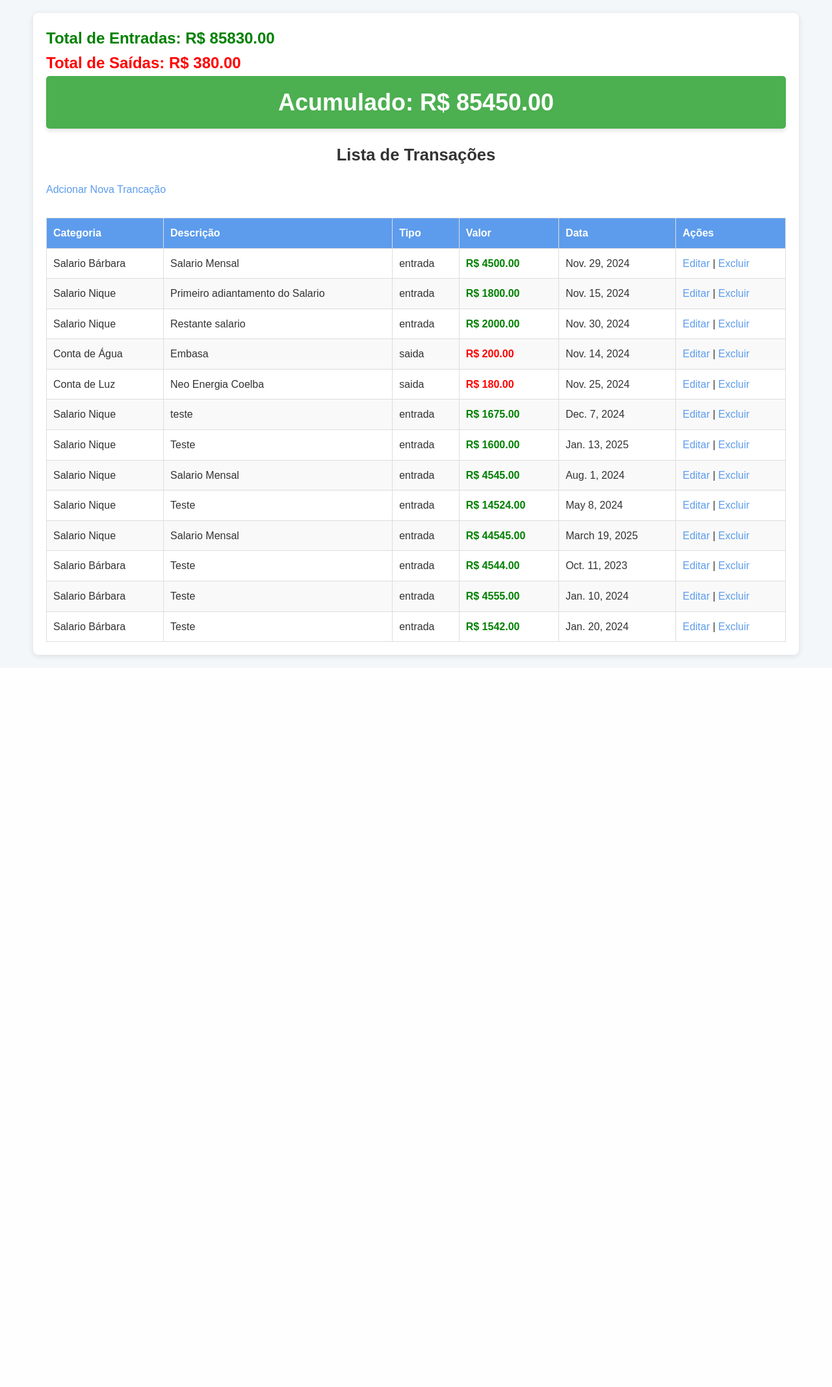
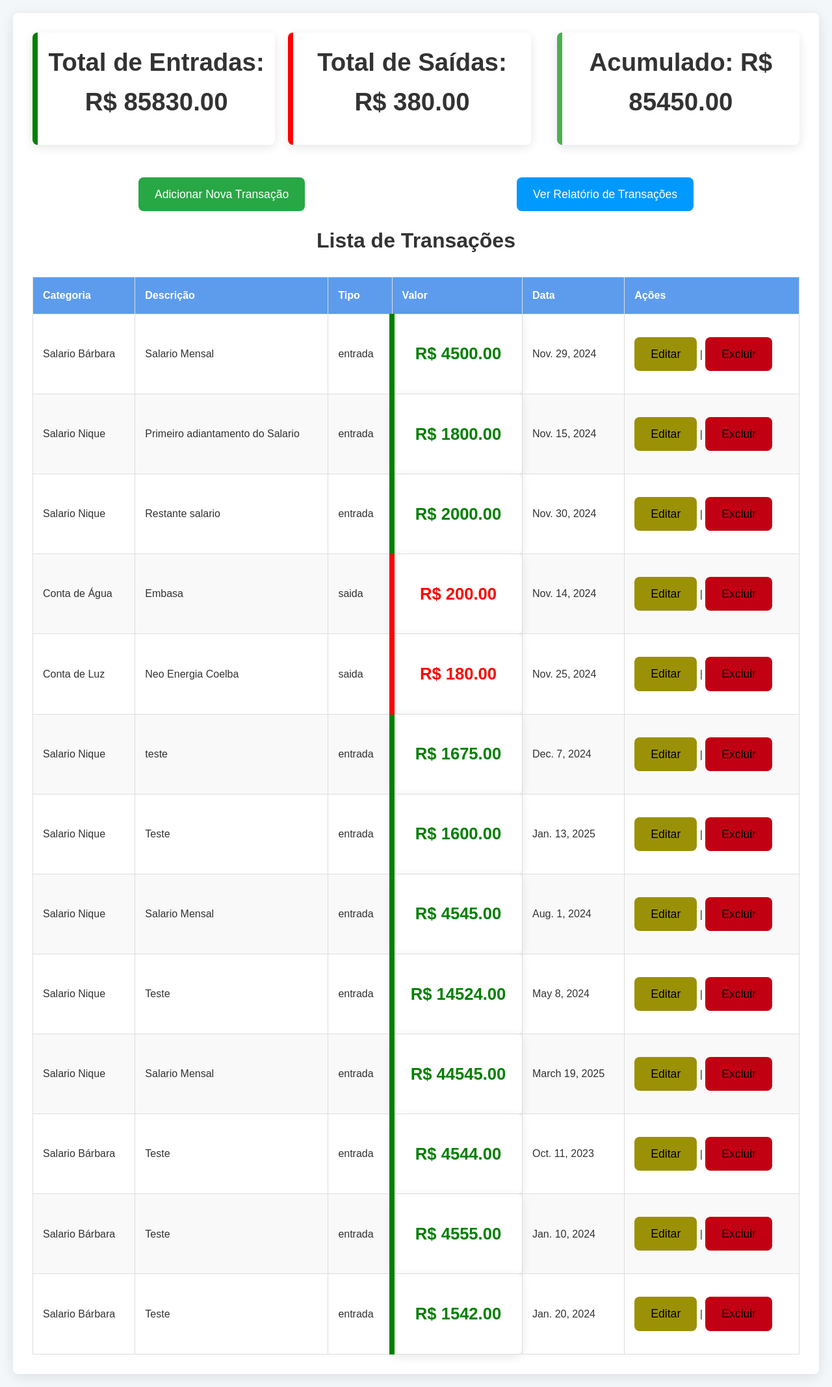
Before and after one commit to niquealisson/finance_app, a Django app: page / in a window 1280 px wide. Shown: the whole page at 65% size. Before the commit the page ends 1016 px from the top, so only its background shows below. Run offline with Django 5.2, Linux system fonts and the light colour scheme; a user stored in the database is signed in; data comes from the database, SQL or seed files in the repository; both versions use the stored data as it was after the commit.

Commit message:
Atualizaçoes em diversos

```diff
--- a/finances/static/finances/css/styles.css
+++ b/finances/static/finances/css/styles.css
@@ -14,89 +14,182 @@ body {
     padding: 20px;
 }
 
-/* Container principal com largura adaptável */
+/* Container principal */
+.right {
+    display: flex;
+    justify-content: space-between; /* Alinha os links nas extremidades esquerda e direita */
+    width: 100%; /* Garante que o contêiner ocupe toda a largura disponível */
+}
+
+.left-link {
+    color: #ffffff; /* Cor para o link da esquerda (pode ser alterada conforme desejado) */
+}
+
+.right-link {
+    color: #ffffff; /* Cor para o link da direita (pode ser alterada conforme desejado) */
+}
+
 .container {
     max-width: 1600px;
     margin: 0 auto;
-    padding: 20px;
+    padding: 30px;
     background-color: #fff;
     border-radius: 8px;
-    box-shadow: 0 2px 10px rgba(0, 0, 0, 0.1);
-    background-color: #ffffff;
+    box-shadow: 0 4px 20px rgba(0, 0, 0, 0.1);
 }
 
 /* Títulos */
-h1 {
-    font-size: 2rem;
+h1, h2, h3, p {
     color: #333;
     margin-bottom: 20px;
     text-align: center;
+    font-weight: 600;
 }
 
-/* Estilos para os formulários */
-form {
+/* Estilo para os blocos de totais */
+.totais-por-mes {
     display: flex;
-    flex-direction: column;
-    gap: 15px;
+    flex-wrap: wrap;
+    justify-content: space-between;
+    gap: 20px;
     margin-bottom: 30px;
 }
 
-/* Estilo dos campos de input e selects */
-input, select {
-    padding: 12px;
-    border: 1px solid #ccc;
-    border-radius: 4px;
-    font-size: 1rem;
-    width: 100%;
-    background-color: #f9f9f9;
+.totais-por-mes .card {
+    background-color: #ffffff;
+    border: none;
+    border-radius: 12px;
+    padding: 25px;
+    text-align: center;
+    box-shadow: 0 6px 15px rgba(0, 0, 0, 0.1);
+    transition: transform 0.3s ease, box-shadow 0.3s ease;
+    position: relative;
+    overflow: hidden;
+    flex: 1 1 calc(33.33% - 20px);
+    max-width: calc(33.33% - 20px);
+    margin-bottom: 20px;
 }
 
-input:focus, select:focus {
-    border-color: #5d9cec;
-    outline: none;
+.totais-por-mes .card:hover {
+    transform: translateY(-10px);
+    box-shadow: 0 8px 20px rgba(0, 0, 0, 0.2);
 }
 
-/* Botão */
-button {
-    padding: 12px;
-    background-color: #5d9cec;
-    color: white;
-    border: none;
-    border-radius: 4px;
-    font-size: 1rem;
-    cursor: pointer;
-    transition: background-color 0.3s ease;
+.totais-por-mes .card:before {
+    content: '';
+    position: absolute;
+    top: 0;
+    left: 0;
+    width: 100%;
+    height: 100%;
+    background: linear-gradient(120deg, rgba(93, 156, 236, 0.3), rgba(93, 156, 236, 0));
+    opacity: 0.4;
+    z-index: -1;
 }
 
-button:hover {
-    background-color: #4a8fd3;
+.totais-por-mes .card h3 {
+    margin-bottom: 10px;
+    font-size: 1.6rem;
+    color: #333;
 }
 
-/* Estilo para as listas */
-ul {
-    list-style-type: none;
-    padding: 0;
+.totais-por-mes .card .valor {
+    font-size: 2rem;
+    font-weight: bold;
+    color: #5d9cec;
 }
 
-ul li {
-    background-color: #fff;
-    padding: 12px;
-    margin-bottom: 10px;
-    border-radius: 4px;
-    border: 1px solid #ddd;
+/* Estilo para entradas e saídas em destaque */
+.secao-total {
+    display: flex;
+    justify-content: space-between;
+    gap: 20px;
+    margin-bottom: 30px;
 }
 
-/* Estilo para links */
-a {
-    color: #5d9cec;
-    text-decoration: none;
+.entrada, .saida, .total {
+    background-color: #ffffff;
+    border-radius: 8px;
+    padding: 15px;
+    text-align: center;
+    font-size: 1.6rem;
+    font-weight: bold;
+    box-shadow: 0 4px 15px rgba(0, 0, 0, 0.1);
+    transition: transform 0.3s ease;
+    flex: 1 1 calc(33.33% - 20px);
+    max-width: calc(33.33% - 20px);
 }
 
-a:hover {
-    text-decoration: underline;
+.entrada:hover, .saida:hover, .total:hover {
+    transform: translateY(-5px);
+    box-shadow: 0 6px 20px rgba(0, 0, 0, 0.2);
 }
 
-/* Estilo para as tabelas de transações */
+.entrada {
+    color: green;
+    border-left: 8px solid green;
+}
+
+.saida {
+    color: red;
+    border-left: 8px solid red;
+}
+
+.total {
+    color: #4CAF50;
+    border-left: 8px solid #4CAF50;
+}
+
+/* Botão de adicionar transação */
+a {
+    display: inline-block;
+    margin: 20px auto;
+    padding: 12px 25px;
+    color: rgb(0, 0, 0);
+    text-decoration: none;
+    border-radius: 8px;
+    transition: background-color 0.3s ease;
+    text-align: center;
+    font-size: 1.1rem;
+}
+
+/* Link da esquerda (Adicionar Nova Transação) */
+.left-link {
+    background-color: #28a745; /* Azul */
+}
+
+.left-link:hover {
+    background-color: #218838; /* Azul escuro para o hover */
+}
+
+/* Link da direita (Ver Relatório de Transações) */
+.right-link {
+    background-color: #0099ff; /* Verde */
+}
+
+.right-link:hover {
+    background-color: #0501ee; /* Verde escuro para o hover */
+}
+
+.edit-link {
+    background-color: #9b9107;
+}
+.edit-link:hover {
+    background-color: #ffee00;
+}
+
+.del-link{
+    background-color: #c20013;
+}
+.del-link:hover{
+    background-color: #ff3838;
+}
+.saida-link{
+    background-color: #c20013;
+}
+
+
+/* Estilo da tabela */
 table {
     width: 100%;
     border-collapse: collapse;
@@ -107,7 +200,6 @@ table th, table td {
     padding: 15px;
     border: 1px solid #ddd;
     text-align: left;
-    font-size: 1rem;
 }
 
 table th {
@@ -123,70 +215,35 @@ table tr:hover {
     background-color: #f1f1f1;
 }
 
-/* Estilo para o total da transação */
-.total {
-    background-color: #4CAF50;
-    color: white;
-    text-align: center;
-    padding: 12px;
-    margin-bottom: 20px;
-    font-size: 1.5rem;
-    font-weight: bold;
-    border-radius: 5px;
-    box-shadow: 0 4px 6px rgba(0, 0, 0, 0.1);
-}
-
-.total {
-    background-color: #4CAF50;
-    color: white;
-    text-align: center;
-    padding: 12px;
-    margin-bottom: 20px;
-    font-size: 1.5rem;
-    font-weight: bold;
-    border-radius: 5px;
-    box-shadow: 0 4px 6px rgba(0, 0, 0, 0.1);
-}
-
-/* Ajustes para entradas e saídas */
-.entrada {
+/* Estilo para valores */
+table td.entrada {
     color: green;
     font-weight: bold;
 }
 
-.saida {
+table td.saida {
     color: red;
     font-weight: bold;
 }
 
-/* Classes auxiliares para layout */
-.center-text {
-    text-align: center;
-}
-
-.align-right {
-    text-align: right;
-}
-
-.mt-30 {
-    margin-top: 30px;
-}
-
-/* Responsividade para telas menores */
-@media (max-width: 1600px) {
-    .container {
-        width: 95%;
+/* Responsividade */
+@media (max-width: 768px) {
+    /* Blocos totais por mês */
+    .totais-por-mes .card {
+        flex: 1 1 100%; /* 1 card por linha em telas pequenas */
+        max-width: 100%;
     }
 
-    h1 {
-        font-size: 1.6rem;
+    /* Entradas e saídas */
+    .entrada, .saida, .total {
+        flex: 1 1 100%; /* Faz os cards ocuparem toda a largura */
+        max-width: 100%;
+        padding: 20px;
+        font-size: 1.4rem;
     }
 
+    /* Tabela */
     table th, table td {
         padding: 10px;
     }
-
-    button {
-        padding: 10px;
-    }
 }
--- a/finances/templates/finances/listar_transacoes.html
+++ b/finances/templates/finances/listar_transacoes.html
@@ -9,19 +9,23 @@
 </head>
 <body>
     <div class="container">
-        <!-- Exibindo o total em destaque no topo -->
+        <div class="secao-total">
         <div class="entrada">
             <h2>Total de Entradas: R$ {{ total_entradas|floatformat:2 }}</h2>
         </div>
         <div class="saida">
             <h2>Total de Saídas: R$ {{ total_saidas|floatformat:2 }}</h2>
         </div>
+        <br>
         <div class="total">
             <h2>Acumulado: R$ {{ total|floatformat:2 }}</h2>
         </div>
-
+        </div>
+        <div class="right">
+            <a class="left-link" href="{% url 'nova_transacao' %}">Adicionar Nova Transação</a>
+            <a class="right-link" href="{% url 'relatorio_transacoes' %}">Ver Relatório de Transações</a>
+        </div>
         <h1>Lista de Transações</h1>
-        <a href="{% url 'nova_transacao' %}">Adcionar Nova Trancação</a>
         <table>
             <thead>
                 <tr>
@@ -45,13 +49,14 @@
                         </td>
                         <td>{{ transacao.data }}</td>
                         <td>
-                            <a href="{% url 'editar_transacao' transacao.pk %}">Editar</a> |
-                            <a href="{% url 'excluir_transacao' transacao.pk %}">Excluir</a>
+                            <a class="edit-link" href="{% url 'editar_transacao' transacao.pk %}">Editar</a> |
+                            <a class="del-link" href="{% url 'excluir_transacao' transacao.pk %}">Excluir</a>
                         </td>
                     </tr>
                 {% endfor %}
             </tbody>
         </table>
     </div>
+</div>
 </body>
 </html>
--- a/finances/urls.py
+++ b/finances/urls.py
@@ -6,6 +6,7 @@ from . import views
 urlpatterns = [
     path('', views.listar_transacoes, name='listar_transacoes'),
     path('nova/', views.nova_transacao, name='nova_transacao'),
+    path('relatorio/', views.relatorio_transacoes, name='relatorio_transacoes'),
     path('categorias/', views.listar_categorias, name='listar_categorias'),
     path('cadastrar_categoria/', views.cadastrar_categoria, name='cadastrar_categoria'),
     path('excluir/<int:pk>/', views.excluir_transacao, name='excluir_transacao'),
@@ -14,4 +15,6 @@ urlpatterns = [
     path('categoria/<int:pk>/excluir/', views.excluir_categoria, name='excluir_categoria'),
     path('login/', LoginView.as_view(template_name='finances/login.html'), name='login'),
     path('logout/', LogoutView.as_view(next_page='login'), name='logout'),
+    path('transacao/<int:pk>/', views.detalhes_transacao, name='detalhes_transacao'),
+    path('detalhes_mes/<str:mes>/', views.detalhes_mes, name='detalhes_mes'),
 ]
--- a/finances/views.py
+++ b/finances/views.py
@@ -1,12 +1,86 @@
 from django.shortcuts import render, redirect
 from django.shortcuts import render, get_object_or_404, redirect
+from django.db.models.functions import TruncMonth
+from django.db.models import Sum
 from django.shortcuts import render
 from django.contrib.auth.decorators import login_required
 from .models import Transacao, Categoria
 from .forms import TransacaoForm
 from .models import Categoria
 from .forms import CategoriaForm
+@login_required
+def detalhes_mes(request, mes):
+    ano, mes_num = mes.split('-')
 
+    # Filtro das transações por mês
+    entradas_mes = Transacao.objects.filter(tipo='entrada', data__year=ano, data__month=mes_num)
+    saidas_mes = Transacao.objects.filter(tipo='saida', data__year=ano, data__month=mes_num)
+
+    # Verificando se os filtros retornaram algo
+    print(f'Entradas para {mes}:', entradas_mes)
+    print(f'Saídas para {mes}:', saidas_mes)
+
+    total_entradas = sum(t.valor for t in entradas_mes)
+    total_saidas = sum(t.valor for t in saidas_mes)
+
+    context = {
+        'entradas_mes': entradas_mes,
+        'saidas_mes': saidas_mes,
+        'total_entradas': total_entradas,
+        'total_saidas': total_saidas,
+        'mes': mes
+    }
+
+    return render(request, 'finances/detalhes_mes.html', context)
+@login_required
+def detalhes_transacao(request, pk):
+    # Obter a transação específica com base no id (pk)
+    transacao = get_object_or_404(Transacao, pk=pk)
+
+    # Passar os dados da transação para o template
+    return render(request, 'finances/detalhes_transacao.html', {
+        'transacao': transacao,
+    })
+@login_required
+def relatorio_transacoes(request):
+    # Obter todas as transações
+    transacoes = Transacao.objects.all()
+
+    # Calcular o total de entradas
+    total_entradas = sum(t.valor for t in transacoes if t.tipo == 'entrada')
+
+    # Calcular o total de saídas
+    total_saidas = sum(t.valor for t in transacoes if t.tipo == 'saida')
+
+    # Calcular o total geral (entradas - saídas)
+    total = total_entradas - total_saidas
+
+    # Agrupar entradas por mês
+    entradas_por_mes = (
+        transacoes.filter(tipo='entrada')
+        .annotate(mes=TruncMonth('data'))
+        .values('mes')
+        .annotate(total=Sum('valor'))
+        .order_by('mes')
+    )
+
+    # Agrupar saídas por mês
+    saidas_por_mes = (
+        transacoes.filter(tipo='saida')
+        .annotate(mes=TruncMonth('data'))
+        .values('mes')
+        .annotate(total=Sum('valor'))
+        .order_by('mes')
+    )
+
+    # Passar os totais e as transações para o template
+    return render(request, 'finances/relatorio_transacoes.html', {
+        'total_entradas': total_entradas,
+        'total_saidas': total_saidas,
+        'total': total,
+        'entradas_por_mes': entradas_por_mes,
+        'saidas_por_mes': saidas_por_mes,
+    })
 @login_required
 def listar_transacoes(request):
     # Obter todas as transações
@@ -21,12 +95,32 @@ def listar_transacoes(request):
     # Calcular o total geral (entradas - saídas)
     total = total_entradas - total_saidas
 
+    # Agrupar entradas por mês
+    entradas_por_mes = (
+        transacoes.filter(tipo='entrada')
+        .annotate(mes=TruncMonth('data'))
+        .values('mes')
+        .annotate(total=Sum('valor'))
+        .order_by('mes')
+    )
+
+    # Agrupar saídas por mês
+    saidas_por_mes = (
+        transacoes.filter(tipo='saida')
+        .annotate(mes=TruncMonth('data'))
+        .values('mes')
+        .annotate(total=Sum('valor'))
+        .order_by('mes')
+    )
+
     # Passar os totais e as transações para o template
     return render(request, 'finances/listar_transacoes.html', {
         'transacoes': transacoes,
         'total_entradas': total_entradas,
         'total_saidas': total_saidas,
         'total': total,
+        'entradas_por_mes': entradas_por_mes,
+        'saidas_por_mes': saidas_por_mes,
     })
 @login_required
 def nova_transacao(request):
```
Also changed, not shown: finances/templates/finances/detalhes_mes.html (added, +78 -0 lines), finances/templates/finances/detalhes_transacao.html (added, +59 -0 lines), finances/templates/finances/relatorio_transacoes.html (added, +71 -0 lines), db.sqlite3.
